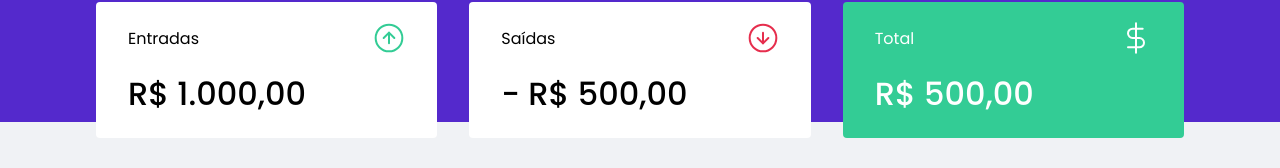
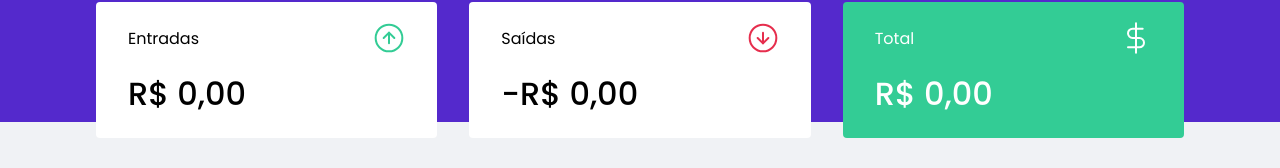
Before and after one commit to uchoamaster/ignite_aulas, a React (Create React App) app in the folder dtmoney/: page / in a window 1280 px wide. Shown: the part 150-318 px from the top of the page. Built offline with nearby package versions, Linux system fonts and the light colour scheme; no server answers; what miragejs would draw is missing.

Commit message:
criando os valores reais dos preços e colocando mascara de reais

```diff
--- a/dtmoney/src/components/Summary/index.tsx
+++ b/dtmoney/src/components/Summary/index.tsx
@@ -8,7 +8,32 @@
 export function Summary() {
 
 const { transactions } = useContext(TransactionsContext);
-console.log(transactions);
+
+//para calcular a soma das entradas aqui eu posso fazer dessa forma:
+//o lado ruim de fazer assim é que teria de fazer para cada situação
+//e não só para a soma total
+// const totalDeposits =  transactions.reduce((acc, transaction) => {
+//     if (transaction.type === 'deposit') {
+//         return acc + transaction.amount;
+//     }
+//     return acc;
+// }, 0);
+    //mas irei reduzir tudo isso em uma varivel só, usando reducer
+    const summary = transactions.reduce((acc, transaction) => {
+        if (transaction.type === 'deposit') {
+            acc.deposits += transaction.amount;
+            acc.total += transaction.amount;
+        }else {
+            acc.withdraws += transaction.amount;
+            acc.total -= transaction.amount;
+        }
+        return acc;
+    }, {
+        deposits: 0,
+        withdraws: 0,
+        total: 0
+    });
+
     return(
         <Container>
             <div>
@@ -16,21 +41,36 @@
                     <p>Entradas</p>
                     <img src={incomeImg} alt="Entradas" />
                 </header>
-                <strong>R$ 1.000,00</strong>
+                <strong>
+                {new Intl.NumberFormat('pt-BR',{
+                        style: 'currency',
+                        currency: 'BRL'
+                    }).format(summary.deposits)}
+                </strong>
             </div>
             <div>
                 <header>
                     <p>Saídas</p>
                     <img src={outcomeImg} alt="Saídas" />
                 </header>
-                <strong>- R$ 500,00</strong>
+                <strong> -
+                {new Intl.NumberFormat('pt-BR',{
+                        style: 'currency',
+                        currency: 'BRL'
+                    }).format(summary.withdraws)}
+                </strong>
             </div>
             <div className="highlight-background">
                 <header>
                     <p>Total</p>
                     <img src={totalImg} alt="Total" />
                 </header>
-                <strong>R$ 500,00</strong>
+                <strong>
+                {new Intl.NumberFormat('pt-BR',{
+                        style: 'currency',
+                        currency: 'BRL'
+                    }).format(summary.total)}
+                </strong>
             </div>
         </Container>
 
```
